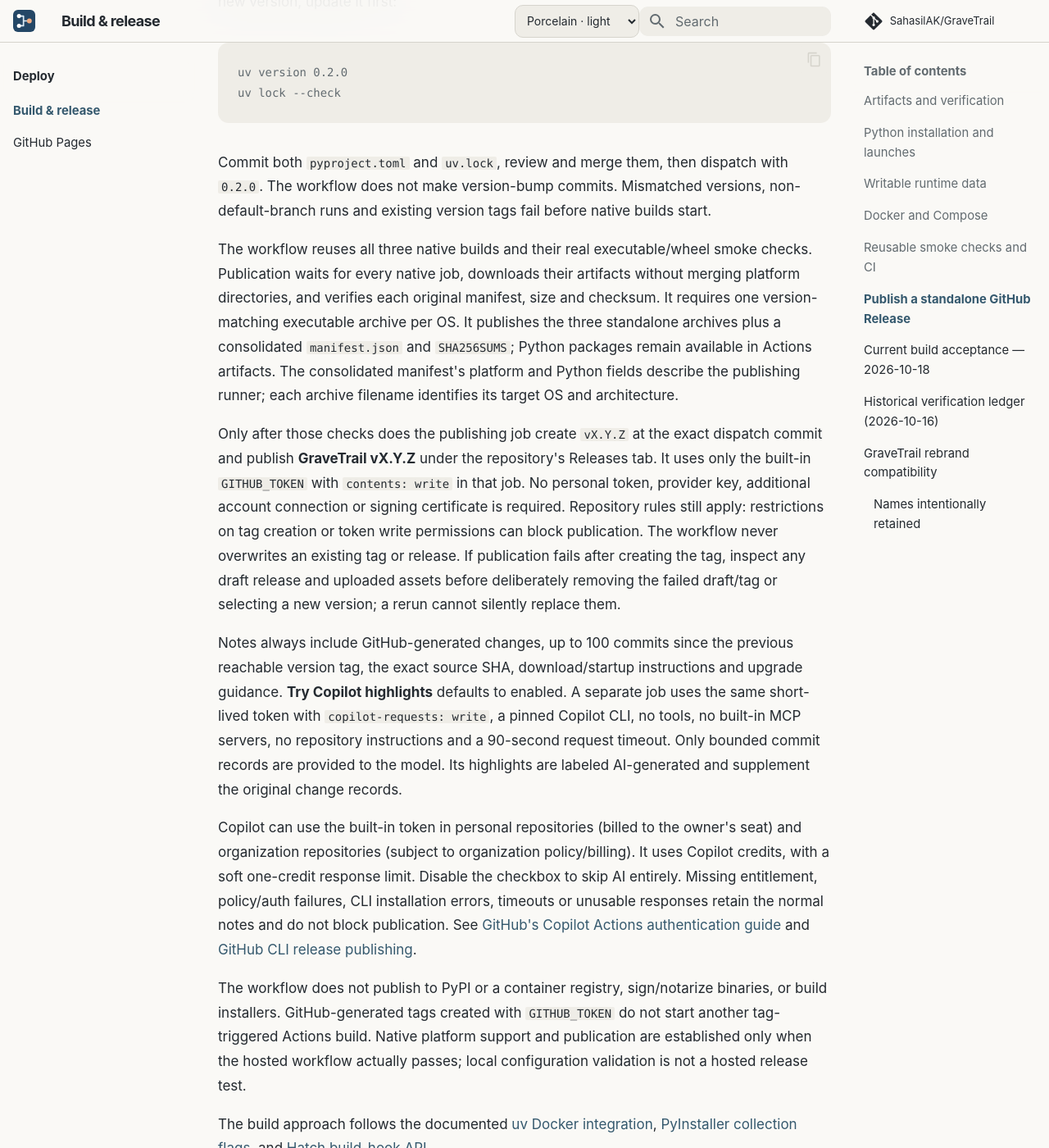
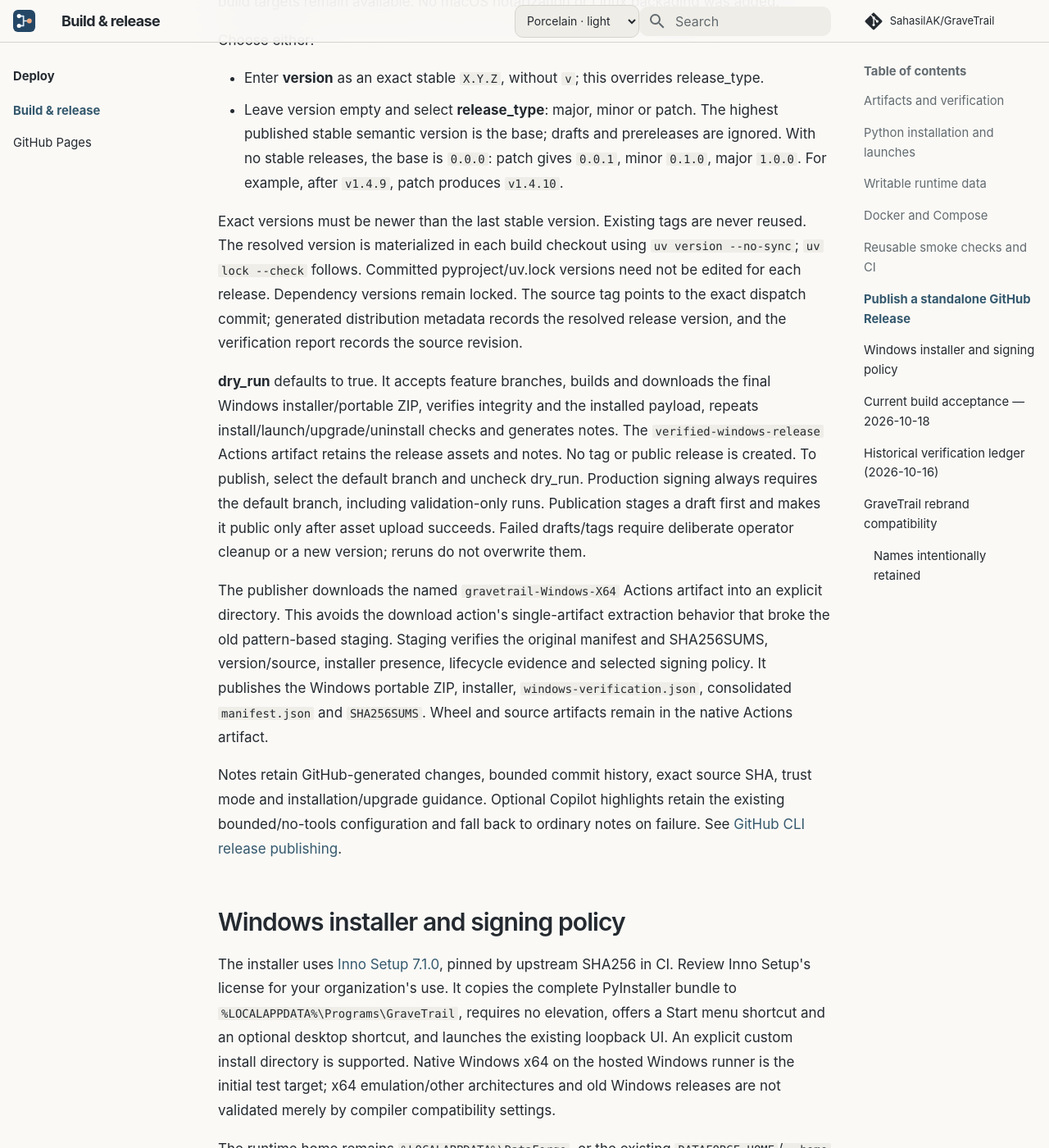
Before and after one commit to SahasilAK/GraveTrail, an MkDocs documentation site: the page built from docs/BUILD_AND_RELEASE.md, in a window 1280 px wide and 1400 px high, scrolled down 5198 px. Shown: the whole window at 82% size. Built offline with MkDocs 1.6.1 and Material for MkDocs 9.7.7, drawn with Linux system fonts in a browser that asks for light colours; comment, search, counter and statistics services are not loaded; some of the changed text lies outside the part shown.

Commit message:
feat: add Windows installers and dynamic releases

````diff
--- a/docs/BUILD_AND_RELEASE.md
+++ b/docs/BUILD_AND_RELEASE.md
@@ -44,7 +44,7 @@ OS and architecture; this is not cross-compilation. Keep the complete extracted
 it rejects paths escaping the artifact directory. Checksums detect modification,
 not publisher identity. Builds are versioned and dependency-locked, but binary
 byte-for-byte reproducibility is not promised: timestamps, toolchain and OS differ.
-Executables are unsigned; code signing, notarization and installers are not provided.
+Portable builds are unsigned unless explicitly processed through the Windows production signing path below. Windows installer packaging is available; production signing is not yet verified. macOS notarization and macOS/Linux installer work are not provided.
 
 ## Python installation and launches
 
@@ -147,7 +147,7 @@ execution and persistence across independent container owners. This focused smok
 does not replace full SQL/SAS fixture and interactive settings testing.
 
 `.github/workflows/release.yml` runs on `v*` tags, manual dispatch, or as a reusable
-workflow. Tag versions must match `pyproject.toml`. Native jobs on Windows, Linux
+workflow. Tag versions are materialized in the build checkout. Native jobs on Windows, Linux
 and macOS run the suite, build and smoke the executable, install and smoke the
 wheel, verify checksums and upload Actions artifacts. A Linux job builds and checks
 the container; the standalone publishing workflow skips that container job.
@@ -155,61 +155,124 @@ Running **release artifacts** directly retains the build-only behavior.
 
 ## Publish a standalone GitHub Release
 
-Merge `.github/workflows/publish-release.yml` into the repository's default branch
-before using it. It appears in **Actions → Publish standalone release → Run workflow**.
-Select the default branch, enter the exact committed project version (for example,
-`0.1.0`), and run it. Stable `X.Y.Z` versions are supported; do not prefix the input
-with `v`. If you are preparing a new version, update it first:
+Run **Actions → Publish standalone release → Run workflow** after merging the workflow.
+The publish workflow builds Windows x64 only; existing direct native/archive, Python
+and Docker build targets remain available. No macOS notarization or Linux packaging
+was added.
 
-```console
-uv version 0.2.0
-uv lock --check
+Choose either:
+
+- Enter **version** as an exact stable `X.Y.Z`, without `v`; this overrides release_type.
+- Leave version empty and select **release_type**: major, minor or patch. The highest
+  published stable semantic version is the base; drafts and prereleases are ignored.
+  With no stable releases, the base is `0.0.0`: patch gives `0.0.1`, minor `0.1.0`,
+  major `1.0.0`. For example, after `v1.4.9`, patch produces `v1.4.10`.
+
+Exact versions must be newer than the last stable version. Existing tags are never
+reused. The resolved version is materialized in each build checkout using
+`uv version --no-sync`; `uv lock --check` follows. Committed pyproject/uv.lock versions
+need not be edited for each release. Dependency versions remain locked. The source
+tag points to the exact dispatch commit; generated distribution metadata records the
+resolved release version, and the verification report records the source revision.
+
+**dry_run** defaults to true. It accepts feature branches, builds and downloads the
+final Windows installer/portable ZIP, verifies integrity and the installed payload,
+repeats install/launch/upgrade/uninstall checks and generates notes. The
+`verified-windows-release` Actions artifact retains the release assets and notes.
+No tag or public release is created. To publish, select the default branch and
+uncheck dry_run. Production signing always requires the default branch, including
+validation-only runs. Publication stages a draft first and makes it public only
+after asset upload succeeds. Failed drafts/tags require deliberate operator cleanup
+or a new version; reruns do not overwrite them.
+
+The publisher downloads the named `gravetrail-Windows-X64` Actions artifact into
+an explicit directory. This avoids the download action's single-artifact extraction
+behavior that broke the old pattern-based staging. Staging verifies the original
+manifest and SHA256SUMS, version/source, installer presence, lifecycle evidence and
+selected signing policy. It publishes the Windows portable ZIP, installer,
+`windows-verification.json`, consolidated `manifest.json` and `SHA256SUMS`. Wheel
+and source artifacts remain in the native Actions artifact.
+
+Notes retain GitHub-generated changes, bounded commit history, exact source SHA,
+trust mode and installation/upgrade guidance. Optional Copilot highlights retain the
+existing bounded/no-tools configuration and fall back to ordinary notes on failure.
+See [GitHub CLI release publishing](https://cli.github.com/manual/gh_release_create).
+
+## Windows installer and signing policy
+
+The installer uses [Inno Setup 7.1.0](https://github.com/jrsoftware/issrc/releases/tag/is-7_1_0),
+pinned by upstream SHA256 in CI. Review Inno Setup's license for your organization's
+use. It copies the complete PyInstaller bundle to
+`%LOCALAPPDATA%\Programs\GraveTrail`, requires no elevation, offers a Start menu
+shortcut and an optional desktop shortcut, and launches the existing loopback UI.
+An explicit custom install directory is supported. Native Windows x64 on the hosted
+Windows runner is the initial test target; x64 emulation/other architectures and old
+Windows releases are not validated merely by compiler compatibility settings.
+
+The runtime home remains `%LOCALAPPDATA%\DataForge`, or the existing
+`DATAFORGE_HOME`/`--home` override. Upgrades replace program files; uninstall removes
+program files and shortcuts and retains data, original evidence, settings and
+exports. There is no installer option that deletes user data. Back up the home with
+all UI/CLI/MCP/worker owners stopped before upgrading. A newer database migration
+may prevent an older application opening it; restore a compatible backup before
+rolling back. Installed processes hold a named Windows mutex; setup/uninstall ask
+the user to close GraveTrail and never forcibly close live analysis.
+
+Two modes are explicit:
+
+- **development** (default): unsigned `gravetrail-VERSION-windows-amd64-setup-unsigned.exe`
+  and an unsigned portable ZIP. This mode requires no certificate or paid service.
+- **production**: `gravetrail-VERSION-windows-amd64-setup.exe`, a signed application,
+  signed installer and signed uninstaller. Missing identity, key, timestamp or failed
+  trust checks stop the release; no unsigned downgrade is permitted.
+
+Production external setup (not provisioned by this change):
+
+1. Create/protect the GitHub `windows-production` environment with required reviewers
+   and default-branch-only deployment rules. Restrict the `gravetrail-signing` runner
+   group to this trusted workflow; never run untrusted PR code there.
+2. Provision an isolated Windows x64 runner with labels `self-hosted`, `Windows`,
+   `X64`, `gravetrail-signing`, PowerShell 7 and the Windows SDK SignTool. Give its
+   service account access to an organization-controlled, non-exportable publisher
+   key/certificate in `Cert:\CurrentUser\My` through the organization's protected
+   signing provider/HSM. A hardware-backed signing provider must support unattended
+   SignTool use under that account. No PFX/password is put on command lines.
+3. Set environment variables (GitHub environment **vars**) `WINDOWS_SIGNING_THUMBPRINT`
+   (exact 40-digit certificate thumbprint), `WINDOWS_PUBLISHER` (intended publisher
+   display name), and `WINDOWS_TIMESTAMP_URL` (trusted RFC3161 endpoint).
+4. Run production validation from the default branch and retain independent publisher,
+   certificate-chain and timestamp evidence before announcing trusted distribution.
+
+`sign_windows.ps1` signs only the owned application/installer/uninstaller with
+SHA256 file and timestamp digests. It verifies using SignTool `/pa /all /tw` plus
+Authenticode status, exact publisher thumbprint and timestamp presence. All payload
+files have SHA256 inventory records; existing third-party native signatures are
+preserved and invalid signatures are rejected. Unsigned third-party binaries remain
+explicitly inventoried rather than blindly re-signed. No certificates are imported
+or temporary private keys created, so there is no certificate-import cleanup step.
+See Microsoft's [SignTool reference](https://learn.microsoft.com/en-us/windows/desktop/seccrypto/signtool)
+and [Authenticode timestamp guide](https://learn.microsoft.com/en-us/windows/win32/seccrypto/time-stamping-authenticode-signatures).
+Valid signatures do not guarantee reputation/SmartScreen prompts disappear.
+
+To package a locally built Windows bundle:
+
+```powershell
+uv run gravetrail-build --target executable --output dist/windows
+./scripts/build/windows_installer.ps1 -Version 0.1.0 -SourceRevision (git rev-parse HEAD) -Output dist/windows -Compiler 'C:\path\to\ISCC.exe'
+uv run python scripts/build/smoke_installer.py --directory dist/windows --finalize
+uv run gravetrail-build --verify --output dist/windows
 ```
 
-Commit both `pyproject.toml` and `uv.lock`, review and merge them, then dispatch with
-`0.2.0`. The workflow does not make version-bump commits. Mismatched versions,
-non-default-branch runs and existing version tags fail before native builds start.
-
-The workflow reuses all three native builds and their real executable/wheel smoke
-checks. Publication waits for every native job, downloads their artifacts without
-merging platform directories, and verifies each original manifest, size and checksum.
-It requires one version-matching executable archive per OS. It publishes the three
-standalone archives plus a consolidated `manifest.json` and `SHA256SUMS`; Python
-packages remain available in Actions artifacts. The consolidated manifest's platform
-and Python fields describe the publishing runner; each archive filename identifies
-its target OS and architecture.
-
-Only after those checks does the publishing job create `vX.Y.Z` at the exact dispatch
-commit and publish **GraveTrail vX.Y.Z** under the repository's Releases tab. It uses
-only the built-in `GITHUB_TOKEN` with `contents: write` in that job. No personal token,
-provider key, additional account connection or signing certificate is required.
-Repository rules still apply: restrictions on tag creation or token write permissions
-can block publication. The workflow never overwrites an existing tag or release.
-If publication fails after creating the tag, inspect any draft release and uploaded
-assets before deliberately removing the failed draft/tag or selecting a new version;
-a rerun cannot silently replace them.
-
-Notes always include GitHub-generated changes, up to 100 commits since the previous
-reachable version tag, the exact source SHA, download/startup instructions and upgrade
-guidance. **Try Copilot highlights** defaults to enabled. A separate job uses the
-same short-lived token with `copilot-requests: write`, a pinned Copilot CLI, no tools,
-no built-in MCP servers, no repository instructions and a 90-second request timeout.
-Only bounded commit records are provided to the model. Its highlights are labeled
-AI-generated and supplement the original change records.
-
-Copilot can use the built-in token in personal repositories (billed to the owner's
-seat) and organization repositories (subject to organization policy/billing). It uses
-Copilot credits, with a soft one-credit response limit. Disable the checkbox to skip
-AI entirely. Missing entitlement, policy/auth failures, CLI installation errors,
-timeouts or unusable responses retain the normal notes and do not block publication.
-See [GitHub's Copilot Actions authentication guide](https://docs.github.com/en/copilot/concepts/agent-capabilities/agent-powered-workflows-and-operations/copilot-cli-in-github-actions)
-and [GitHub CLI release publishing](https://cli.github.com/manual/gh_release_create).
-
-The workflow does not publish to PyPI or a container registry, sign/notarize binaries,
-or build installers. GitHub-generated tags created with `GITHUB_TOKEN` do not start
-another tag-triggered Actions build. Native platform support and publication are
-established only when the hosted workflow actually passes; local configuration
-validation is not a hosted release test.
+CI downloads the final artifact again on a separate Windows publisher job and repeats
+payload/trust and installed CLI/MCP/rendered-UI checks. Lifecycle checks use isolated
+paths with spaces/non-ASCII characters, retain real SQL lineage over reinstall, reject
+replacement of a running UI, and compare runtime bytes before/after uninstall.
+A same-version reinstall proves replacement/data preservation; a cross-version
+upgrade, truly standard-user desktop account, interactive shortcut/launch experience,
+clean-machine security prompts and production signing still need manual acceptance.
+The guide's unsigned claims remain until actual production credentials verify the
+final downloaded installer and installed application. **Packaging ready; production
+signing not verified.**
 
 The build approach follows the documented [uv Docker integration](https://docs.astral.sh/uv/guides/integration/docker/),
 [PyInstaller collection flags](https://pyinstaller.org/en/stable/usage.html), and
--- a/pyproject.toml
+++ b/pyproject.toml
@@ -56,6 +56,10 @@ exclude = ["docs/prompts/**", "docs/plans/**", "**/KNOWLEDGE.md", "**/__pycache_
 "scripts/build/build_executable.py" = "scripts/build/build_executable.py"
 "scripts/build/smoke.py" = "scripts/build/smoke.py"
 "scripts/build/smoke_docker.py" = "scripts/build/smoke_docker.py"
+"scripts/build/windows.iss" = "scripts/build/windows.iss"
+"scripts/build/windows_installer.ps1" = "scripts/build/windows_installer.ps1"
+"scripts/build/sign_windows.ps1" = "scripts/build/sign_windows.ps1"
+"scripts/build/smoke_installer.py" = "scripts/build/smoke_installer.py"
 
 [tool.pytest.ini_options]
 pythonpath = ["src", "."]
````
Also changed, not shown: docs/KNOWLEDGE.md (+1 -1 lines), scripts/KNOWLEDGE.md (+2 -2 lines), src/dataforge/KNOWLEDGE.md (+2 -0 lines), .github/workflows/KNOWLEDGE.md, 14 other files.
